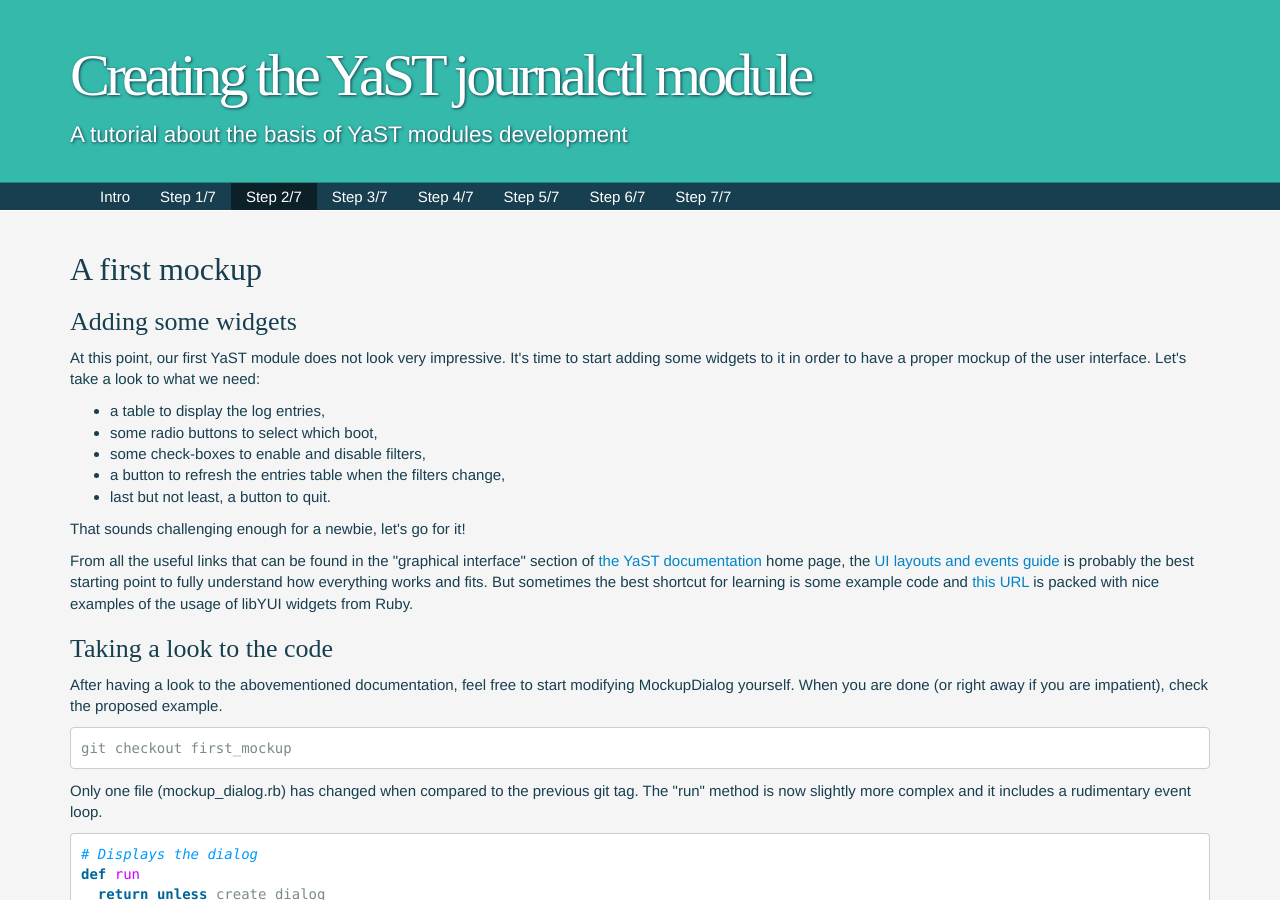
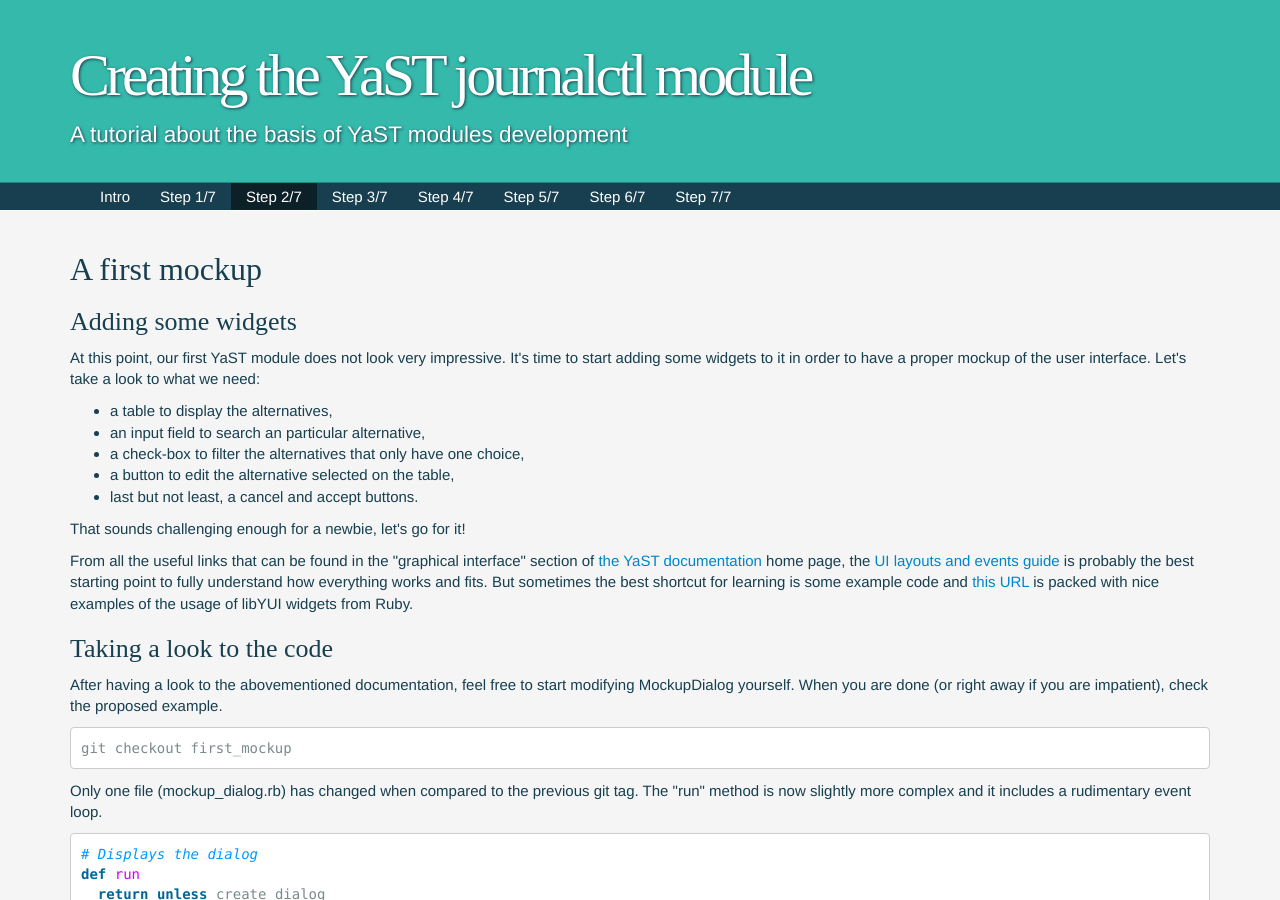
Before and after one commit to jyeray/yast-alternatives-tutorial, a Jekyll site: the page built from step2.html, in a window 1280 px wide and 900 px high. Built offline with Jekyll 4.4.1, drawn with Linux system fonts in a browser that asks for light colours; some web fonts are replaced.

Commit message:
Modify to do list

```diff
--- a/step2.html
+++ b/step2.html
@@ -11,11 +11,11 @@ start adding some widgets to it in order to have a proper mockup of the user
 interface. Let's take a look to what we need:
 </p>
 <ul>
-  <li>a table to display the log entries,</li>
-  <li>some radio buttons to select which boot,</li>
-  <li>some check-boxes to enable and disable filters,</li>
-  <li>a button to refresh the entries table when the filters change,</li>
-  <li>last but not least, a button to quit.</li>
+  <li>a table to display the alternatives,</li>
+  <li>an input field to search an particular alternative,</li>
+  <li>a check-box to filter the alternatives that only have one choice,</li>
+  <li>a button to edit the alternative selected on the table,</li>
+  <li>last but not least, a cancel and accept buttons.</li>
 </ul>
 <p>
 That sounds challenging enough for a newbie, let's go for it!
```
